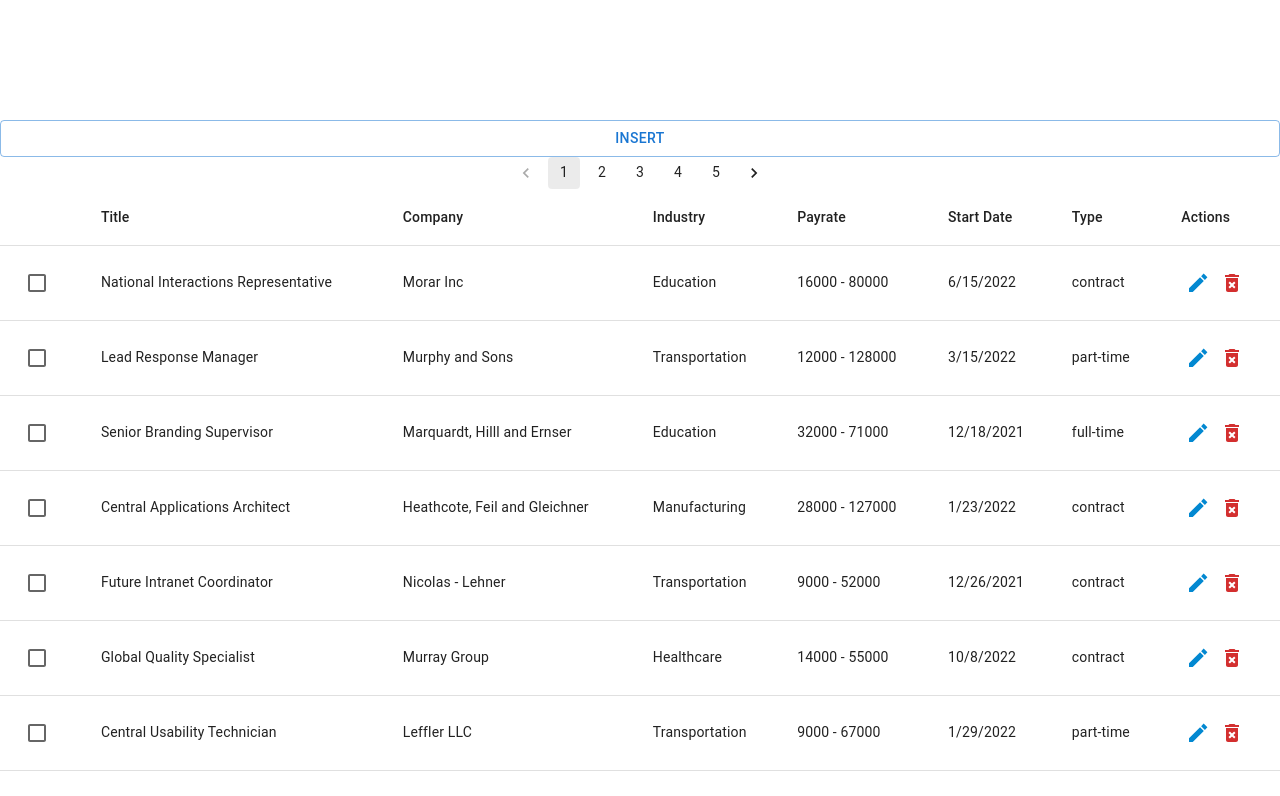
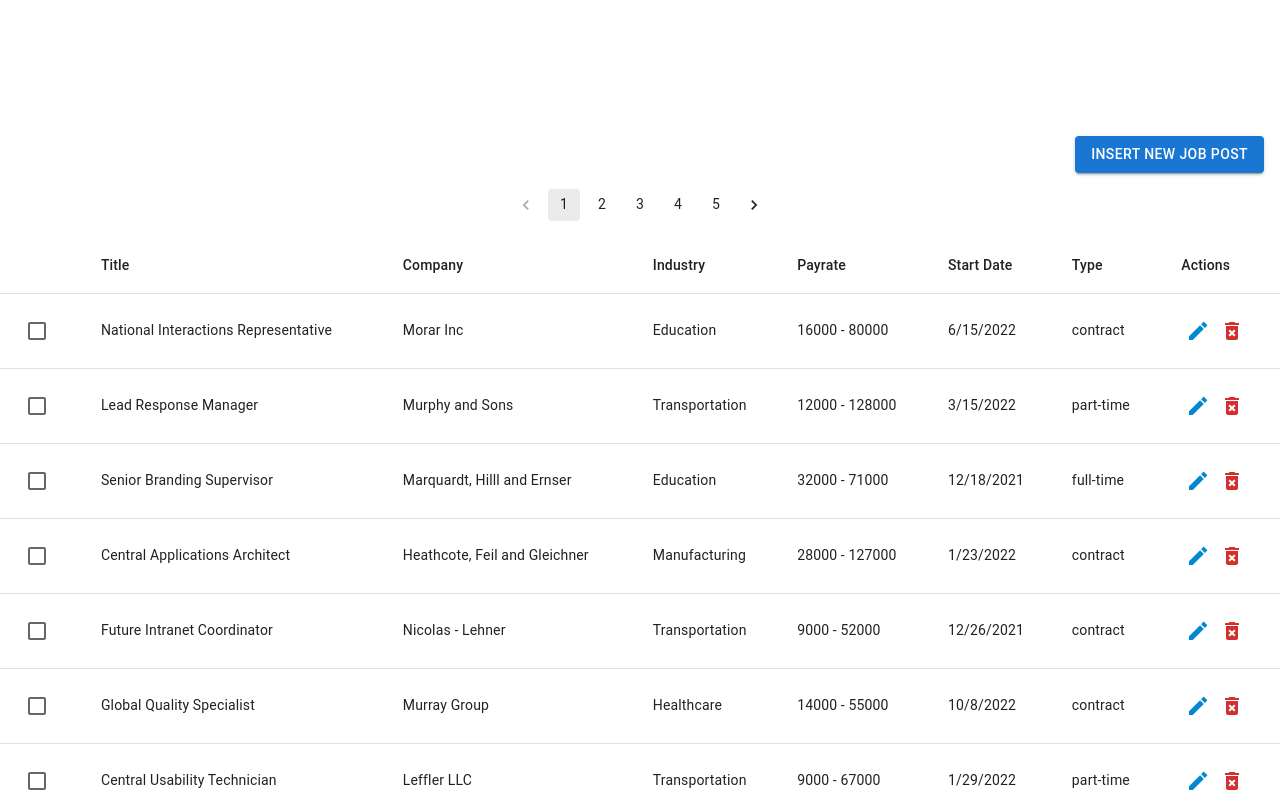
Before and after one commit to jaycchiu524/next-mui-form, a Next.js app: page /job-post in a window 1280 px wide. Shown: the top 796 px of the page. Built offline with nearby package versions, Linux system fonts and the light colour scheme.

Commit message:
chore: layout on index

```diff
--- a/src/pages/job-post/index.tsx
+++ b/src/pages/job-post/index.tsx
@@ -172,7 +172,14 @@ const JobPostHome = (props: Props) => {
 
   return (
     <Container>
+      <Stack
+        sx={{ margin: 2 }}
+        direction="row"
+        justifyContent="flex-end"
+        alignItems="center"
+        spacing={2}>
         {selected.length > 0 && (
+          <>
             <Button
               color="error"
               variant="outlined"
@@ -187,19 +194,31 @@ const JobPostHome = (props: Props) => {
                   setSelected([])
                 }
               }}>
-          Delete all selected
+              Delete All Selected
             </Button>
+            <Button
+              color="error"
+              variant="outlined"
+              onClick={(e) => {
+                e.preventDefault()
+                setSelected([])
+              }}>
+              Unselect All
+            </Button>
+          </>
         )}
         <Button
-        variant="outlined"
+          variant="contained"
           onClick={(e) => {
             e.preventDefault()
             router.push('/job-post/add')
           }}>
-        Insert
+          Insert New Job Post
         </Button>
+      </Stack>
+
       {pagination}
-      <Table color="white">
+      <Table color="white" sx={{ marginY: 2 }}>
         <TableHead>
           {table.getHeaderGroups().map((headerGroup) => (
             <TableRow key={headerGroup.id}>
@@ -227,7 +246,7 @@ const JobPostHome = (props: Props) => {
             </TableRow>
           ))}
         </TableBody>
-        <TableFooter>
+        {/* <TableFooter>
           {table.getFooterGroups().map((footerGroup) => (
             <TableRow key={footerGroup.id}>
               {footerGroup.headers.map((header) => (
@@ -242,7 +261,7 @@ const JobPostHome = (props: Props) => {
               ))}
             </TableRow>
           ))}
-        </TableFooter>
+        </TableFooter> */}
       </Table>
       {pagination}
     </Container>
```
Also changed, not shown: src/pages/company/index.tsx (+24 -5 lines). Lines whose indentation alone changed are shown as unchanged.
